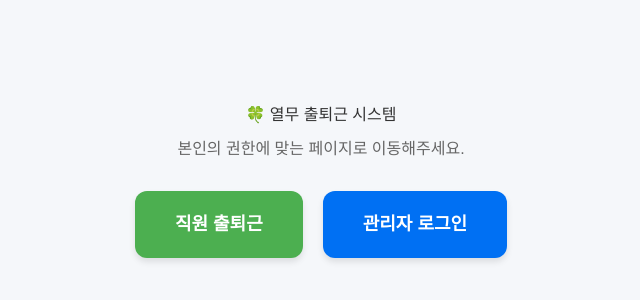
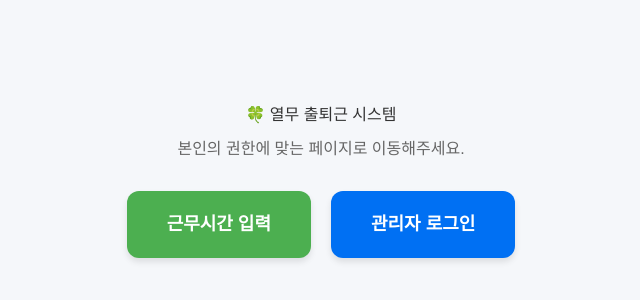
Before and after one commit to youngrapc-rgb/YEOLMU, a Next.js app: page / in a window 1280 px wide. Shown: the part 220-520 px from the top of the page, without its empty margins (319-959 px from the left). Built offline with nearby package versions, Linux system fonts and the light colour scheme.

Commit message:
feat: complete attendance system

```diff
--- a/app/page.js
+++ b/app/page.js
@@ -28,7 +28,7 @@ export default function MainPage() {
           fontWeight: 'bold',
           boxShadow: '0 4px 6px rgba(0,0,0,0.1)'
         }}>
-          직원 출퇴근
+          근무시간 입력
         </Link>
 
         {/* 관리자용 버튼 */}
```
